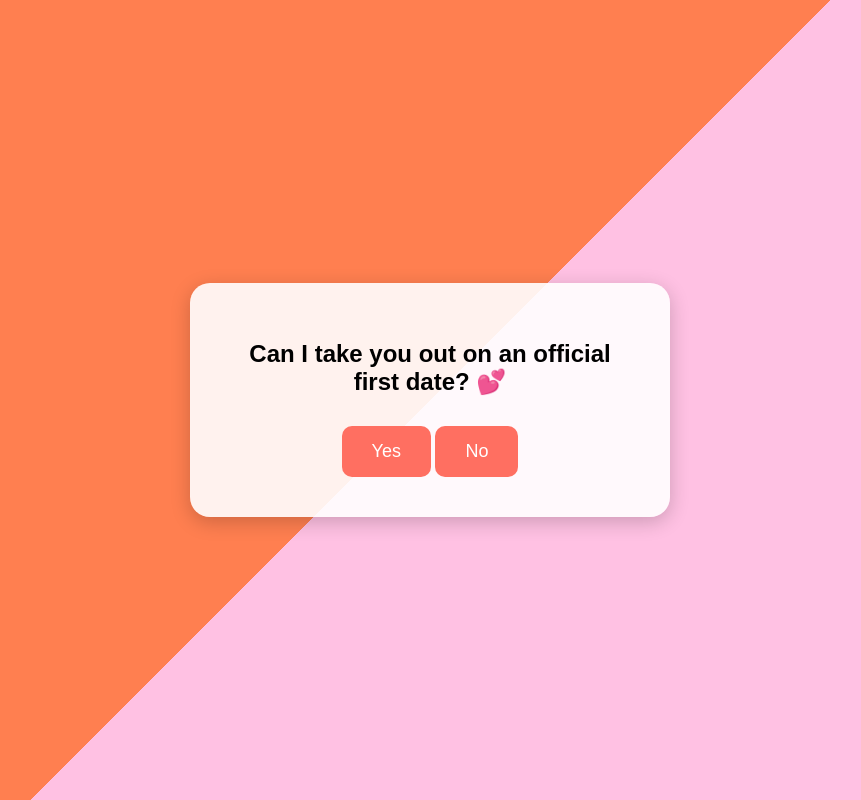
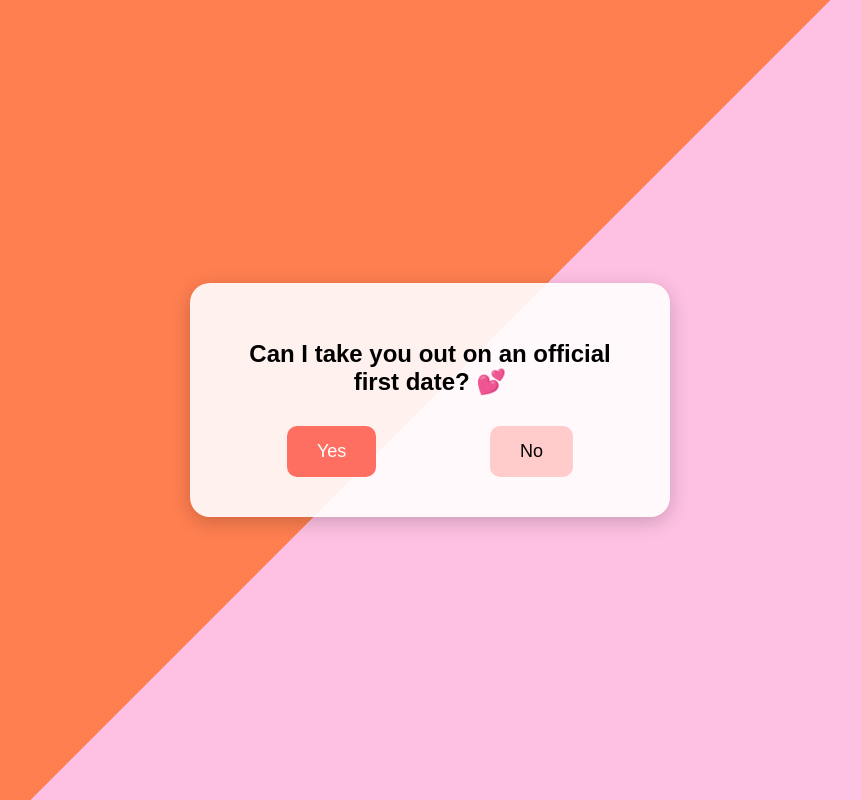
Before and after one commit to nicknoel123/first-date-invite, a plain HTML site: page index.html in a window 1280 px wide. Shown: the whole page, without its empty margins (210-1071 px from the left). Drawn offline with Linux system fonts and the light colour scheme.

Commit message:
Update index.html

```diff
--- a/index.html
+++ b/index.html
@@ -28,7 +28,9 @@
       margin-bottom: 30px;
     }
 
-    .btns, .btn-play {
+    .btns {
+      display: flex;
+      justify-content: space-around;
       margin-top: 20px;
     }
 
@@ -39,7 +41,22 @@
       border-radius: 10px;
       cursor: pointer;
       transition: transform 0.2s;
+    }
+
+    .btn-yes {
       background-color: #ff6f61;
+      color: white;
+    }
+
+    .btn-no {
+      background-color: #ffcccb;
+      color: black;
+      position: relative;
+    }
+
+    .btn-play {
+      margin-top: 20px;
+      background-color: #ff69b4;
       color: white;
     }
 
@@ -68,8 +85,8 @@
   <div class="card" id="card">
     <h1>Can I take you out on an official first date? 💕</h1>
     <div class="btns">
-      <button id="yesBtn">Yes</button>
-      <button id="noBtn">No</button>
+      <button id="yesBtn" class="btn-yes">Yes</button>
+      <button id="noBtn" class="btn-no">No</button>
     </div>
   </div>
 
@@ -88,6 +105,7 @@
     });
 
     yesBtn.addEventListener('click', () => {
+      // Clear current card content and add new HTML
       card.innerHTML = `
         <div class="date-info">
           <p>Yay! I can’t wait to see the prettiest girl again💖</p>
@@ -97,15 +115,16 @@
           <p>⏰ I'll pick you up at 8:00 PM</p>
         </div>
         <img class="gif" src="https://media0.giphy.com/media/v1.Y2lkPTc5MGI3NjExMzE2Nm4xbHpta2dwejE4ZnFpamQ4bWN5ZjdwYnZwbjE0NHNpcDQybiZlcD12MV9pbnRlcm5hbF9naWZfYnlfaWQmY3Q9cw/RLRaDgnYY4i26hot7f/giphy.gif" alt="cute celebration">
-        <button id="playBtn">🎵 Play Our Song</button>
+        <button id="playBtn" class="btn-play">🎵 Play Our Song</button>
         <div id="youtubeContainer"></div>
       `;
 
+      // Wait for the DOM to render the button, then attach click listener
       const playBtn = document.getElementById('playBtn');
       const youtubeContainer = document.getElementById('youtubeContainer');
 
       playBtn.addEventListener('click', () => {
-        youtubeContainer.innerHTML = `<iframe src="https://www.youtube.com/embed/C0GTK1KE25I?autoplay=1" allow="autoplay" frameborder="0"></iframe>`;
+        youtubeContainer.innerHTML = `<iframe src="https://www.youtube.com/embed/C0GTK1KE25I?autoplay=1&loop=1&playlist=C0GTK1KE25I" allow="autoplay" frameborder="0"></iframe>`;
         playBtn.style.display = 'none';
       });
     });
```
